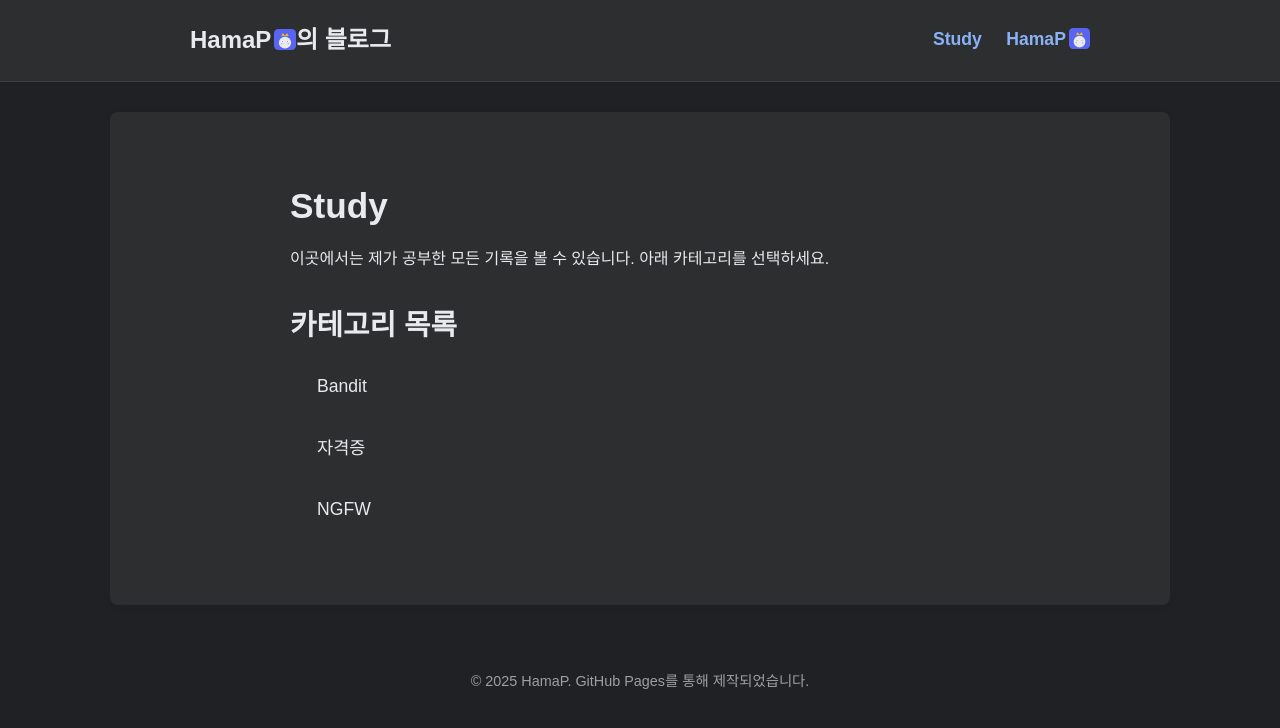
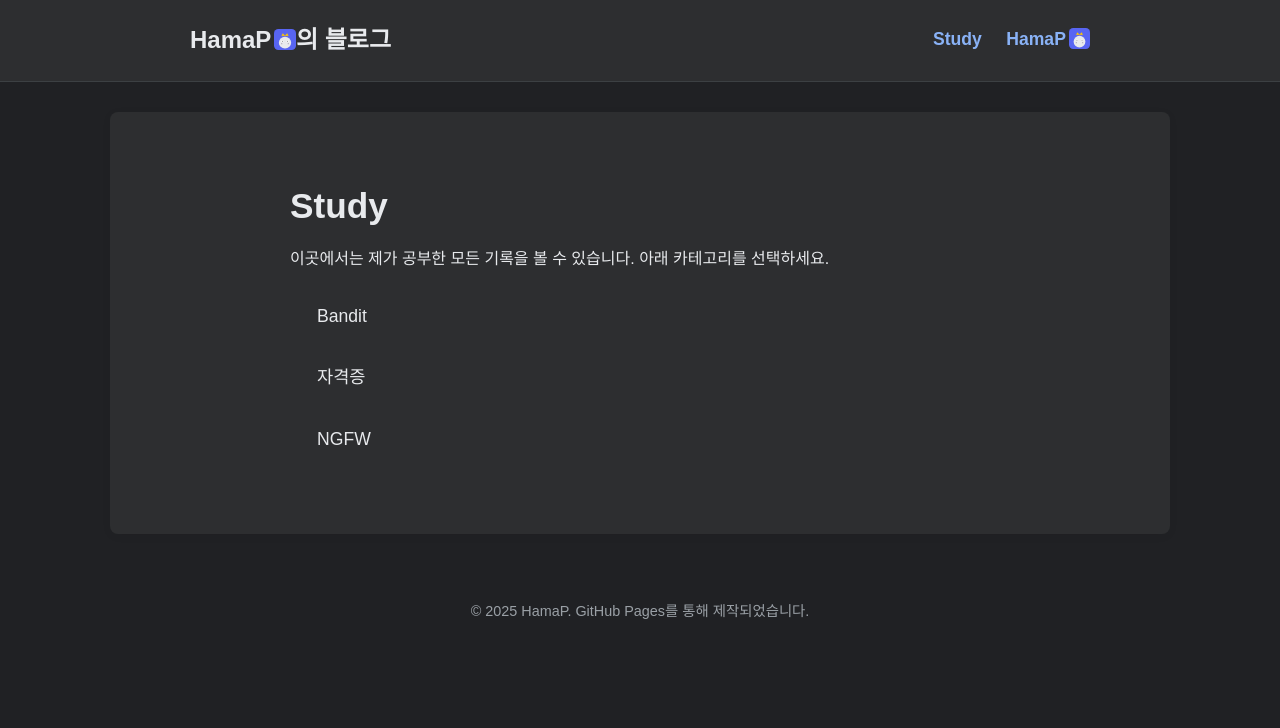
Before and after one commit to HamaP0/HamaP0.github.io, a Jekyll site: the page built from study.html, in a window 1280 px wide. Shown: the top 728 px of the page. Built offline with Jekyll 4.4.1, drawn with Linux system fonts in a browser that asks for light colours; some web fonts are replaced.

Commit message:
Update study.html

```diff
--- a/study.html
+++ b/study.html
@@ -1,11 +1,9 @@
 ---
 layout: default
-title: "Study - HamaP의 블로그"
+title: "Study"
 ---
 <h1>Study</h1>
 <p>이곳에서는 제가 공부한 모든 기록을 볼 수 있습니다. 아래 카테고리를 선택하세요.</p>
-
-<h2>카테고리 목록</h2>
 <ul class="category-list">
   <li><a href="/categories/bandit/">Bandit</a></li>
   <li><a href="/categories/certification/">자격증</a></li>
```
